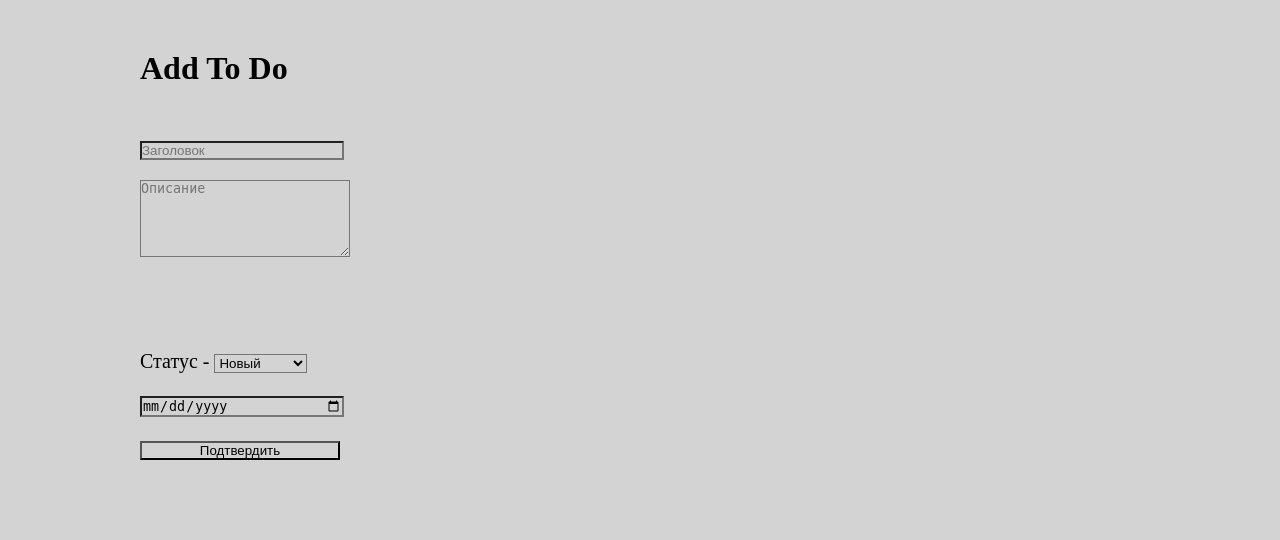
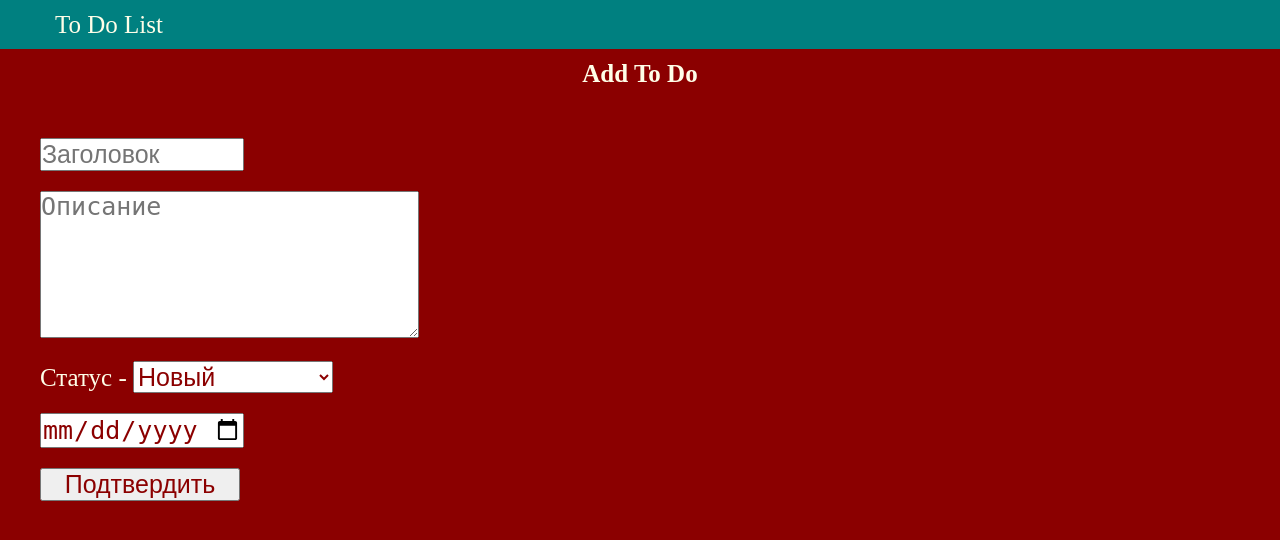
Before and after one commit to AlibekBeket/homework_53_alibek_beket, a Django app: page /to_do/add/ in a window 1280 px wide. Shown: the top 540 px of the page. Run offline with Django 4.2, Linux system fonts and the light colour scheme.

Commit message:
привел страницы в красивый вид

```diff
--- a/app/static/css/add_page.css
+++ b/app/static/css/add_page.css
@@ -1,11 +1,58 @@
 *{
-    margin: 0 auto;
+    margin: 0;
     padding: 0;
-    background-color: LightGrey;
+    font-size: 25px;
+    color: #fffee8;
 }
 body{
-    max-width: 1000px;
-    margin-top: 50px;
+    margin-top: 60px;
+    background: DarkRed;
+}
+.container{
+    margin: 0 auto;
+    max-width: 1200px;
+}
+h1{
+    text-align: center
+}
+.to_do_row{
+    margin-top: 10px;
+    border-bottom: 2px solid black;
+}
+.navbar{
+    display: block;
+    background: Teal;
+    position: fixed;
+    top: 0;
+    right: 0;
+    left: 0;
+    font-size: 0;
+    box-sizing: border-box;
+    padding: 7px 30px;
+}
+.menu{
+    font-size: 14px;
+    line-height: 1;
+    padding: 0;
+    margin: 0;
+    display: inline-block;
+    color: #fffee8;
+}
+.menu li {
+    display: inline-block;
+}
+.menu a {
+    display: inline-block;
+    text-decoration: none;
+    color: inherit;
+    padding: 5px 15px;
+}
+.menu a:hover {
+    color: #ffc122;
+    text-decoration: underline;
+}
+.endblock{
+    height: 50px;
 }
 .form{
     font-size: 20px;
@@ -16,7 +63,19 @@ body{
 }
 .form_row input{
     width: 200px;
+    color: DarkRed;
+}
+.form_row select{
+    width: 200px;
+    color: DarkRed;
+}
+.form_row option{
+    width: 200px;
+    color: DarkRed;
 }
 .description{
     height: 150px;
 }
+.description textarea{
+    color: DarkRed;
+}
--- a/app/to_do_list/templates/add_page.html
+++ b/app/to_do_list/templates/add_page.html
@@ -7,6 +7,15 @@
     <title>Add To Do</title>
 </head>
 <body>
+<nav class="navbar">
+    <div class="container">
+        <ul class="menu">
+            <li>
+                <a href="{% url 'to_do_list' %}">To Do List</a>
+            </li>
+        </ul>
+    </div>
+</nav>
 <div class="container">
     <h1>Add To Do</h1>
     <div class="form">
```
Also changed, not shown: app/static/css/home_page.css (+44 -9 lines), app/to_do_list/templates/home_page.html (+12 -4 lines), app/to_do_list/templates/to_do_page.html (+14 -5 lines).
